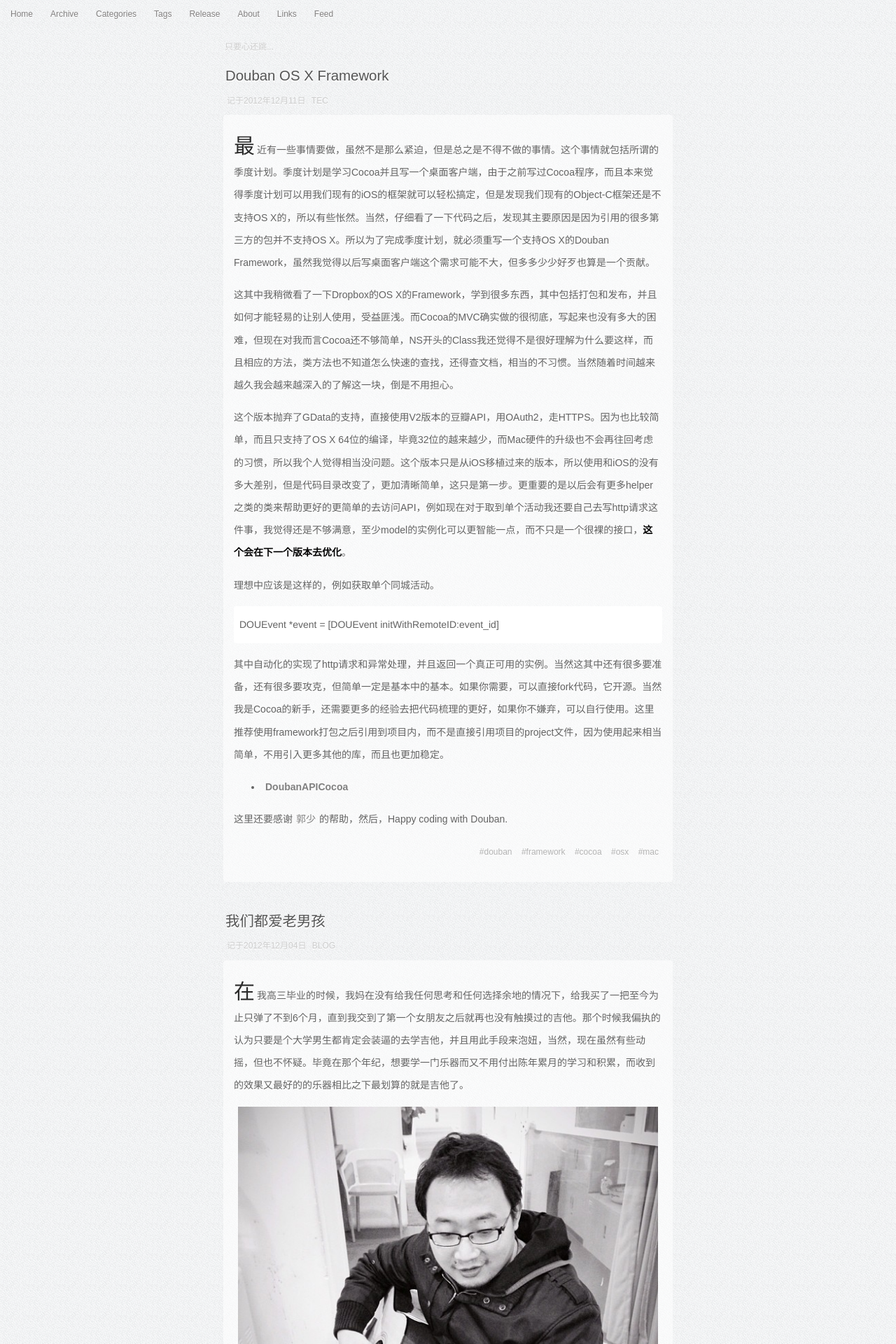
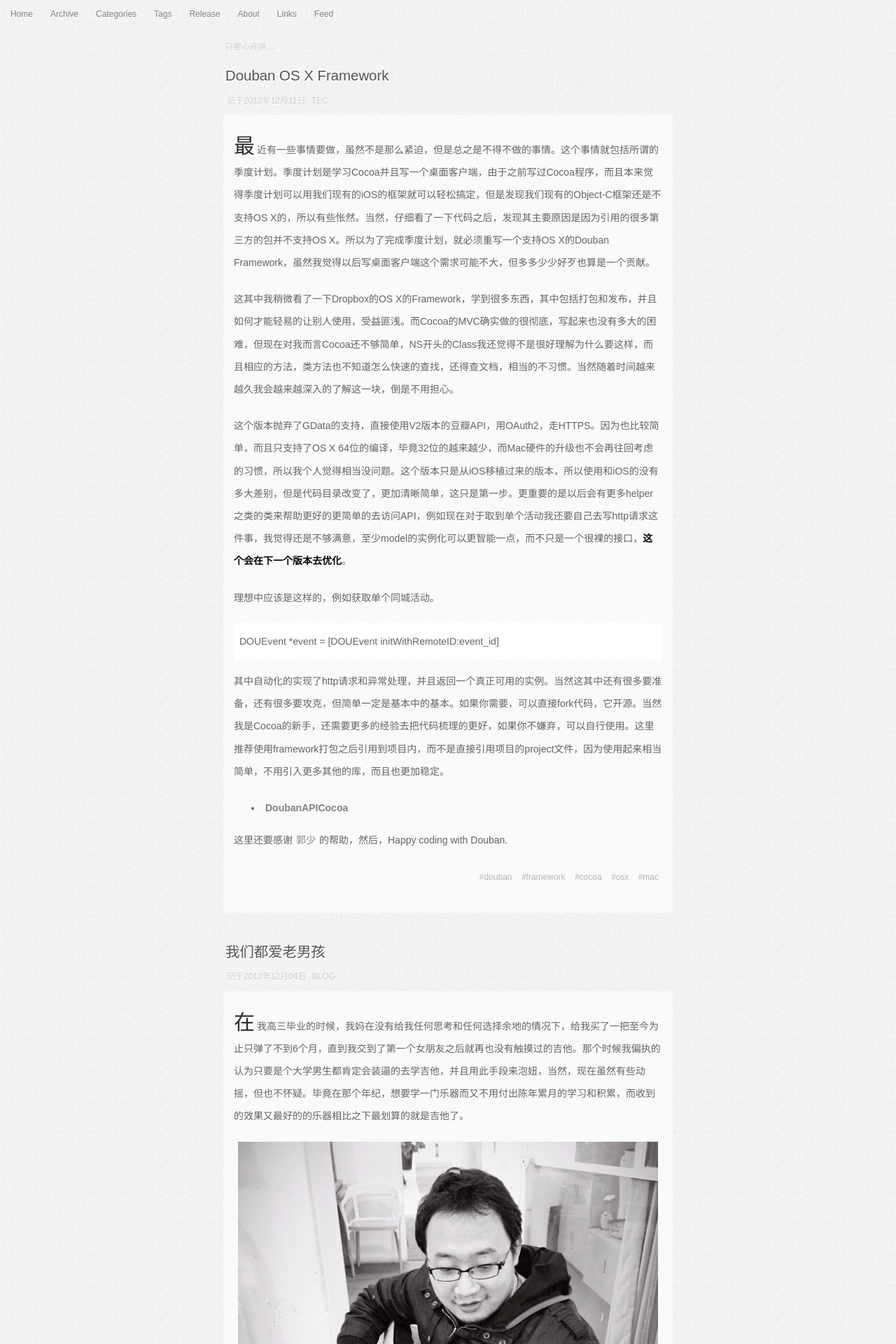
Before and after one commit to zwitzwit/guojing.github.com, a Jekyll site: the page built from index.html, in a window 1280 px wide. Shown: the top 1920 px of the page at 70% size. Built offline with Jekyll 4.4.1, drawn with Linux system fonts in a browser that asks for light colours; Markdown is read by kramdown in place of the engine named in the settings; the list of posts is cut into pages by our own code; comment, search, counter and statistics services are not loaded.

Commit message:
change style

```diff
--- a/css/style.css
+++ b/css/style.css
@@ -48,6 +48,7 @@
 .content {color:#626262; text-shadow:0 1px 0 white;}
 .content b{color:#5c5c5c;}
 .content {padding:15px;line-height: 2.3em;}
+.content p{margin-bottom: 20px;}
 
 .footer, .paginator{font-size:12px; text-shadow:0 1px 0 white;text-align:center;margin-top:-10px;margin-bottom:25px;color:#b2b2b2;}
 
```
